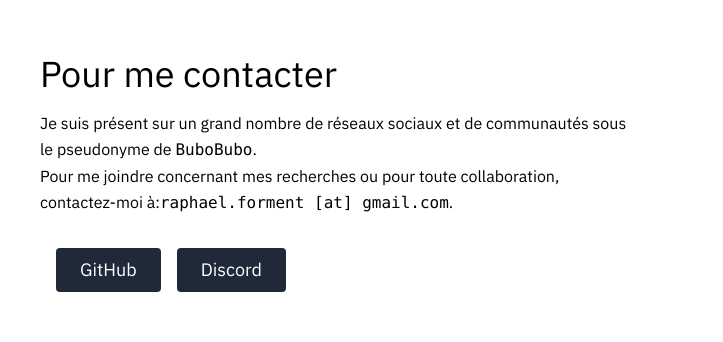
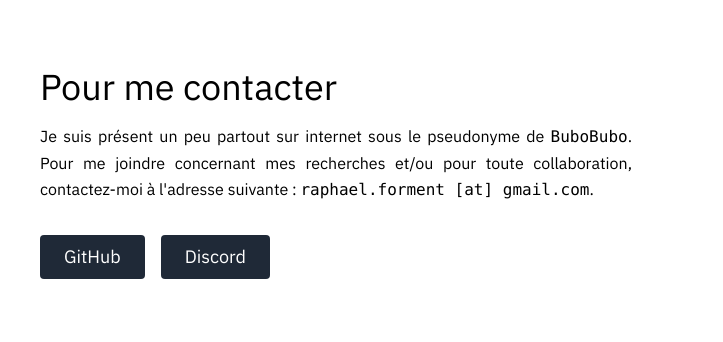
Before and after one commit to Bubobubobubobubo/Website, an Eleventy site: page src/contact.html in a window 1280 px wide. Shown: the part 106-448 px from the top of the page, 0-723 px from the left. Built offline with nearby package versions, Linux system fonts and the light colour scheme; Eleventy itself is replaced by a stand-in of ours; files that its build step writes are made by us from their sources.

Commit message:
Cosmetic changes

```diff
--- a/src/contact.html
+++ b/src/contact.html
@@ -9,9 +9,9 @@ permalink: contact.html
     <div class="lg:flex-grow md:w-1/2 lg:pr-24 md:pr-16 flex flex-col md:items-start md:text-left mb-16 md:mb-0 items-center text-center">
       <h1 class="title-font sm:text-4xl text-3xl mb-4 font-medium text-black">Pour me contacter
       </h1>
-      <p class="mb-8 leading-relaxed">Je suis présent sur un grand nombre de réseaux sociaux et de communautés sous le pseudonyme de <code>BuboBubo</code>.<br> Pour me joindre concernant mes recherches ou pour toute collaboration, contactez-moi à:<code class="inline-block">raphael.forment [at] gmail.com</code>.</p>
+      <p class="mb-8 leading-relaxed text-justify">Je suis présent un peu partout sur internet sous le pseudonyme de <code>BuboBubo</code>. Pour me joindre concernant mes recherches et/ou pour toute collaboration, contactez-moi à l'adresse suivante : <code class="inline-block">raphael.forment [at] gmail.com</code>.</p>
       <div class="flex justify-center">
-        <button class="ml-4 inline-flex text-white bg-gray-800 border-0 py-2 px-6 focus:outline-none hover:bg-gray-700 hover:text-white rounded text-lg">GitHub</button>
+        <button class="ml-0 inline-flex text-white bg-gray-800 border-0 py-2 px-6 focus:outline-none hover:bg-gray-700 hover:text-white rounded text-lg">GitHub</button>
         <button class="ml-4 inline-flex text-white bg-gray-800 border-0 py-2 px-6 focus:outline-none hover:bg-gray-700 hover:text-white rounded text-lg">Discord</button>
       </div>
     </div>
```
